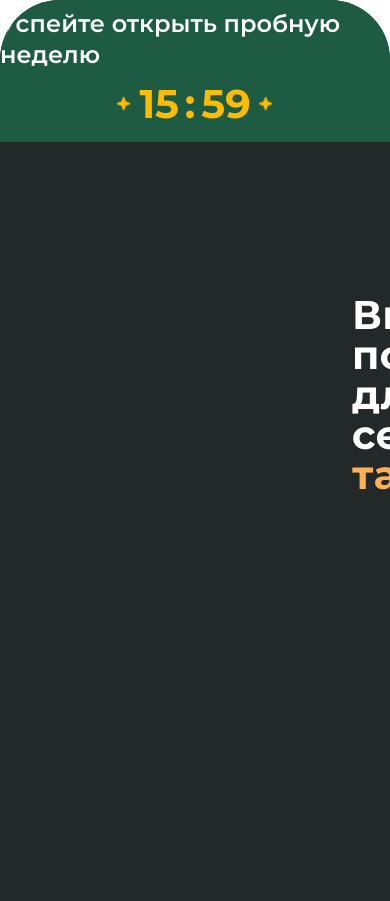
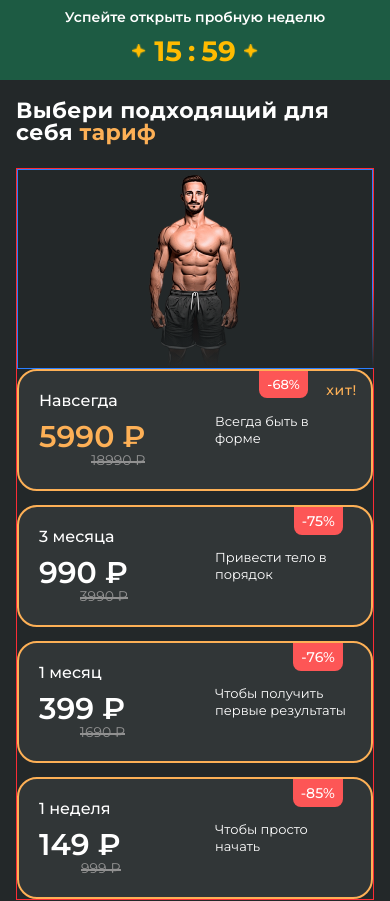
Before and after one commit to alex8023g/a4consulting2, a Next.js app: page / in a window 390 px wide. Shown: the top 901 px of the page. Built offline with nearby package versions, Linux system fonts and the light colour scheme.

Commit message:
style: add mobile for cards

```diff
--- a/app/page.tsx
+++ b/app/page.tsx
@@ -38,53 +38,50 @@ const pricingCards = [
   },
 ];
 
-const cards = pricingCards.filter((card) => !card.is_best);
+const cards = pricingCards.filter((card) => !card.is_best).reverse();
+const heroCard = pricingCards.find((card) => card.is_best);
 
 export default function Home() {
   return (
-    <div className='relative min-h-screen overflow-hidden rounded-[60px] bg-[#232829] pb-[150px]'>
+    <>
       {/* Countdown Timer */}
+      <header className='sticky top-0 z-10 bg-white'>
+        <div className='flex w-full flex-col items-center gap-1 bg-[#1d5b43] py-2 xl:rounded-t-[60px]'>
+          <span className='text-[14px] leading-[1.3] font-semibold text-white md:text-[24px]'>
+            Успейте открыть пробную неделю
+          </span>
           <CountdownTimer />
-
-      {/* Main Content */}
-      <div className='mx-auto max-w-[1920px] px-[352px] pt-[153px]'>
-        {/* Title */}
-        <h1 className='text-[40px] leading-none font-bold tracking-[0.4px] text-white'>
+        </div>
+      </header>
+      <div className='/min-h-screen flex flex-col overflow-hidden rounded-b-[60px] bg-[#232829] px-[16px] pb-[150px] xl:px-0'>
+        <div className='/px-[352px] mx-auto max-w-[1240px] pt-[20px] xl:pt-[153px]'>
+          <h1 className='mb-[24px] text-[22px] leading-none font-bold tracking-[0.4px] text-white xl:mb-[110px] xl:text-[40px]'>
             Выбери подходящий для себя{' '}
             <span className='text-[#fdb056]'>тариф</span>
           </h1>
 
-        {/* Content Area */}
-        <div className='relative mt-[154px] flex gap-[88px]'>
-          {/* Hero Image */}
-          <div className='relative h-[767px] w-[381px]'>
+          <div className='relative flex flex-col border border-red-500 xl:flex-row xl:gap-[88px]'>
+            <div className='relative mx-auto h-[200px] w-full border border-blue-500 xl:mx-0 xl:h-[767px] xl:w-[381px]'>
               <Image
                 src={'/img/man.png'}
                 alt='Fitness hero'
                 fill
-              className='object-cover'
-              style={{ objectPosition: '-14% 0' }}
+                className='mx-auto object-contain'
+                // style={{ objectPosition: '-14% 0' }}
               />
-            {/* Gradient overlay */}
-            <div className='absolute bottom-0 left-0 h-20 w-[362px] bg-gradient-to-b from-transparent to-[#232829]' />
+              <div className='absolute bottom-0 left-0 h-20 w-[362px] bg-linear-to-b from-transparent to-[#232829]' />
             </div>
 
-          {/* Pricing Cards Section */}
-          <div className='flex flex-col gap-[14px]'>
-            {/* Hero Card */}
-            <HeroPricingCard />
+            <div className='/mx-auto flex flex-col gap-[14px] xl:mx-0'>
+              {heroCard && <HeroPricingCard {...heroCard} />}
 
-            {/* Other Cards */}
-            <div className='flex gap-[14px]'>
+              <div className='flex flex-col gap-[14px] lg:flex-row'>
                 {cards.map((card) => (
-                <div key={card.id} className='w-[240px]'>
-                  <PricingCard {...card} />
-                </div>
+                  <PricingCard key={card.id} {...card} />
                 ))}
               </div>
 
-            {/* Attention Block */}
-            <div className='mt-5 flex gap-2 rounded-[20px] bg-[#2d3233] px-5 py-[18px]'>
+              {/* <div className='mt-5 flex gap-2 rounded-[20px] bg-[#2d3233] px-5 py-[18px]'>
                 <Image
                   src={'/img/exclamation.png'}
                   alt=''
@@ -92,12 +89,11 @@ export default function Home() {
                   height={26}
                 />
                 <p className='w-[427px] text-[16px] leading-[1.3] font-normal text-white'>
-                Следуя плану на 3 месяца и более, люди получают в 2 раза лучший
-                результат, чем за 1 месяц
+                  Следуя плану на 3 месяца и более, люди получают в 2 раза
+                  лучший результат, чем за 1 месяц
                 </p>
               </div>
 
-            {/* Privacy Policy Checkbox */}
               <div className='mt-4 flex items-center gap-3'>
                 <button className='h-8 w-8 flex-shrink-0'>
                   <Image
@@ -109,46 +105,48 @@ export default function Home() {
                 </button>
                 <p className='text-[16px] leading-[1.1] font-normal text-[#cdcdcd]'>
                   Я согласен с{' '}
-                <span className='underline'>офертой рекуррентных платежей</span>{' '}
+                  <span className='underline'>
+                    офертой рекуррентных платежей
+                  </span>{' '}
                   и{' '}
-                <span className='underline'>Политикой конфиденциальности</span>
+                  <span className='underline'>
+                    Политикой конфиденциальности
+                  </span>
                 </p>
               </div>
 
-            {/* Buy Button */}
               <button className='mt-4 flex w-[352px] items-center justify-center rounded-[20px] bg-[#fdb056] px-[60px] py-5'>
                 <span className='text-[20px] leading-[1.3] font-bold text-[#191e1f]'>
                   Купить
                 </span>
               </button>
 
-            {/* Legal Text */}
-            <p className='mt-4 w-[748px] text-[14px] leading-[1.2] font-normal text-[#9b9b9b]'>
+              <p className='mt-4 max-w-[748px] text-[14px] leading-[1.2] font-normal text-[#9b9b9b]'>
                 Нажимая кнопку «Купить», Пользователь соглашается на разовое
                 списание денежных средств для получения пожизненного доступа к
                 приложению. Пользователь соглашается, что данные
                 кредитной/дебетовой карты будут сохранены для осуществления
                 покупок дополнительных услуг сервиса в случае желания
                 пользователя.
-            </p>
+              </p> */}
             </div>
           </div>
 
-        {/* Guarantee Section */}
-        <div className='mt-[100px] flex flex-col gap-[30px] rounded-[30px] border border-[#484d4e] p-5'>
+          {/* <div className='mt-[100px] flex flex-col gap-[30px] rounded-[30px] border border-[#484d4e] p-5'>
             <div className='inline-flex w-fit rounded-[30px] border border-[#81fe95] bg-[#2d3233] px-[30px] pt-4 pb-[18px]'>
               <span className='text-[28px] leading-[1.2] font-medium text-[#81fe95]'>
                 гарантия возврата 30 дней
               </span>
             </div>
-          <p className='w-[1176px] text-[24px] leading-[1.3] font-normal text-[#dcdcdc]'>
+            <p className='/w-[1176px] text-[24px] leading-[1.3] font-normal text-[#dcdcdc]'>
               Мы уверены, что наш план сработает для тебя и ты увидишь видимые
-            результаты уже через 4 недели! Мы даже готовы полностью вернуть твои
-            деньги в течение 30 дней с момента покупки, если ты не получишь
-            видимых результатов.
+              результаты уже через 4 недели! Мы даже готовы полностью вернуть
+              твои деньги в течение 30 дней с момента покупки, если ты не
+              получишь видимых результатов.
             </p>
+          </div> */}
         </div>
       </div>
-    </div>
+    </>
   );
 }
--- a/components/CountdownTimer.tsx
+++ b/components/CountdownTimer.tsx
@@ -4,19 +4,19 @@ const imgStar = '/img/star.png';
 
 export function CountdownTimer() {
   return (
-    <div className='flex w-full flex-col items-center gap-1 bg-[#1d5b43] py-2'>
-      <span className='text-[24px] leading-[1.3] font-semibold text-white'>
-        Успейте открыть пробную неделю
-      </span>
+    // <div className='flex w-full flex-col items-center gap-1 bg-[#1d5b43] py-2'>
+    //   <span className='text-[24px] leading-[1.3] font-semibold text-white'>
+    //     Успейте открыть пробную неделю
+    //   </span>
     <div className='flex items-center gap-2'>
       <Image src={imgStar} alt='' width={14} height={14} />
-        <div className='font-raleway flex items-center gap-1.5 text-[40px] font-bold text-[#fb0] uppercase'>
+      <div className='font-raleway flex items-center gap-1.5 text-[28px] font-bold text-[#fb0] uppercase md:text-[40px]'>
         <span>15</span>
         <span>:</span>
         <span>59</span>
       </div>
       <Image src={imgStar} alt='' width={14} height={14} />
     </div>
-    </div>
+    // </div>
   );
 }
--- a/components/HeroPricingCard.tsx
+++ b/components/HeroPricingCard.tsx
@@ -1,40 +1,47 @@
-export function HeroPricingCard() {
+import { getDiscount } from '@/lib/discount';
+import { PricingCardProps } from './PricingCard';
+
+export function HeroPricingCard({
+  period,
+  price,
+  full_price,
+  text,
+  isHighlighted = false,
+  isHit = false,
+}: PricingCardProps) {
   return (
-    <div className='relative flex h-[190px] w-[748px] flex-col items-end justify-center gap-4 rounded-[34px] border-2 border-[#fdb056] bg-[#313637] pt-[30px] pr-20 pb-[26px] pl-5'>
-      {/* Discount badge */}
-      <div className='absolute top-0 left-[50px] flex items-center justify-center overflow-hidden rounded-b-lg bg-[#fd5656] px-2 py-[5px]'>
-        <span className='text-[22px] leading-[1.3] font-medium text-white'>
-          -70%
+    <div className='relative block w-full rounded-[20px] border-2 border-[#fdb056] bg-[#313637] px-[20px] py-[20px] md:h-[190px] md:w-[748px] md:rounded-[34px] md:pt-[30px] md:pb-[26px] md:pl-5 lg:w-full xl:flex xl:flex-col xl:items-end xl:justify-center xl:gap-4'>
+      <div className='absolute top-0 right-[18%] flex items-center justify-center overflow-hidden rounded-b-lg bg-[#fd5656] px-2 py-[5px] xl:right-auto xl:left-[50px]'>
+        <span className='text-[13px] leading-[1.3] font-medium text-white md:text-[22px]'>
+          -{getDiscount(price, full_price)}%
         </span>
       </div>
 
-      {/* Hit label */}
-      <span className='absolute top-[10px] right-[66px] text-[22px] leading-[1.3] font-medium tracking-[0.66px] text-[#fdb056]'>
+      <span className='absolute top-[10px] right-[4%] text-[14px] leading-[1.3] font-medium tracking-[0.66px] text-[#fdb056] md:text-[22px] xl:right-[66px]'>
         хит!
       </span>
 
-      {/* Content */}
-      <div className='flex items-center gap-10'>
-        <div className='flex flex-col items-center gap-4'>
-          <span className='text-[26px] leading-[1.2] font-medium text-white'>
-            Навсегда
+      <div className='flex items-center justify-around gap-10'>
+        <div className='flex w-1/2 flex-col items-start gap-[12px] md:gap-4 lg:w-auto lg:items-center'>
+          <span className='text-[16px] leading-[1.2] font-medium text-white md:text-[26px]'>
+            {period}
           </span>
           <div className='flex flex-col items-end'>
-            <span className='text-[50px] leading-none font-semibold text-[#fdb056]'>
-              5990 ₽
+            <span className='text-[30px] leading-none font-semibold text-[#fdb056] md:text-[50px]'>
+              {price}&nbsp;₽
             </span>
             <div className='relative inline-grid'>
-              <span className='text-[24px] leading-[1.2] font-normal text-[#919191]'>
-                18 990 ₽
+              <span className='text-[14px] leading-[1.2] font-normal text-[#919191] md:text-[24px]'>
+                {full_price} ₽
               </span>
-              <div className='absolute top-[15px] left-0 h-[2px] w-[95px] bg-[#919191]'></div>
+              <div className='absolute top-[50%] left-0 h-[2px] w-full bg-[#919191]'></div>
             </div>
           </div>
         </div>
-        <div className='flex items-start justify-center py-2.5'>
-          <p className='w-[328px] text-[16px] leading-[1.3] font-normal text-white'>
-            Для тех, кто хочет всегда быть в форме и поддерживать здоровье
-          </p>
+
+        <div className='flex w-1/2 items-start justify-start py-2.5 text-[16px] leading-[1.3] font-normal text-white lg:w-auto lg:items-start lg:justify-center'>
+          <p className='hidden w-[328px] md:block'>{text}</p>
+          <p className='text-[13px] md:hidden'>Всегда быть в форме</p>
         </div>
       </div>
     </div>
--- a/components/PricingCard.tsx
+++ b/components/PricingCard.tsx
@@ -1,4 +1,6 @@
-interface PricingCardProps {
+import { getDiscount } from '@/lib/discount';
+
+export interface PricingCardProps {
   period: string;
   price: number;
   full_price: number;
@@ -15,56 +17,45 @@ export function PricingCard({
   isHighlighted = false,
   isHit = false,
 }: PricingCardProps) {
-  const discount = Math.round((1 - price / full_price) * 100);
   return (
     <div
-      className={`relative flex flex-col items-center rounded-[40px] border-2 bg-[#313637] px-5 pt-[70px] pb-6 ${
+      className={`relative block w-full rounded-[20px] border-2 border-[#fdb056] bg-[#313637] px-[20px] py-[20px] lg:flex lg:flex-col lg:items-center lg:justify-around lg:gap-10 lg:rounded-[40px] lg:px-5 lg:py-[20px] lg:pt-[70px] lg:pr-[16px] lg:pb-6 lg:pl-[20px] ${
         isHighlighted ? 'border-[#fdb056]' : 'border-[#484d4e]'
       }`}
     >
-      {/* Discount badge */}
-      <div className='absolute top-0 left-[49px] flex items-center justify-center rounded-b-lg bg-[#fd5656] px-2 py-[5px]'>
-        <span className='font-montserrat text-[22px] leading-[1.3] font-medium text-white'>
-          -{discount}%
+      <div className='absolute top-0 right-[8%] flex items-center justify-center rounded-b-lg bg-[#fd5656] px-2 py-[5px] lg:right-auto lg:left-[49px]'>
+        <span className='font-montserrat text-[14px] leading-[1.3] font-medium text-white md:text-[22px]'>
+          -{getDiscount(price, full_price)}%
         </span>
       </div>
 
-      {/* Hit label */}
-      {isHit && (
-        <span className='absolute top-[10px] right-[20px] text-[22px] leading-[1.3] font-medium tracking-[0.66px] text-[#fdb056]'>
-          хит!
-        </span>
-      )}
-
-      {/* Content */}
-      <div className='flex flex-col items-center gap-10'>
-        <div className='flex flex-col items-center gap-[30px]'>
-          {/* Duration */}
-          <span className='text-[26px] leading-[1.2] font-medium text-white'>
+      <div className='flex items-center justify-around gap-10 lg:block'>
+        <div className='item-start flex w-1/2 flex-col gap-10 lg:w-auto lg:items-center'>
+          <div className='flex flex-col items-start gap-[12px] md:gap-[30px] lg:items-center'>
+            <span className='text-[16px] leading-[1.2] font-medium text-white md:text-[26px]'>
               {period}
             </span>
 
-          {/* Price */}
             <div className='flex flex-col items-end'>
               <span
-              className={`text-[50px] leading-none font-semibold ${
+                className={`text-[30px] leading-none font-semibold md:text-[50px] ${
                   isHighlighted ? 'text-[#fdb056]' : 'text-white'
                 }`}
               >
-              {price}
+                {price}&nbsp;₽
               </span>
               <div className='relative inline-grid'>
-              <span className='text-[24px] leading-[1.2] font-normal text-[#919191]'>
-                {full_price}
+                <span className='text-[14px] leading-[1.2] font-normal text-[#919191] md:text-[24px]'>
+                  {full_price}&nbsp;₽
                 </span>
-              <div className='absolute top-[15px] left-0 h-[2px] w-full bg-[#919191]'></div>
+                <div className='absolute top-[50%] left-0 h-[2px] w-full bg-[#919191]'></div>
+              </div>
             </div>
           </div>
         </div>
 
-        {/* Description */}
-        <div className='flex items-start justify-center py-2.5'>
-          <p className='w-[204px] text-[16px] leading-[1.3] font-normal text-white'>
+        <div className='flex w-1/2 items-start justify-start py-2.5 lg:w-auto lg:justify-center'>
+          <p className='text-[13px] leading-[1.3] font-normal text-white md:w-[204px] md:text-[16px]'>
             {text}
           </p>
         </div>
--- /dev/null
+++ b/lib/discount.ts
@@ -0,0 +1,3 @@
+export function getDiscount(price: number, full_price: number) {
+  return Math.round((1 - price / full_price) * 100);
+}
```
Lines whose indentation alone changed are shown as unchanged.
